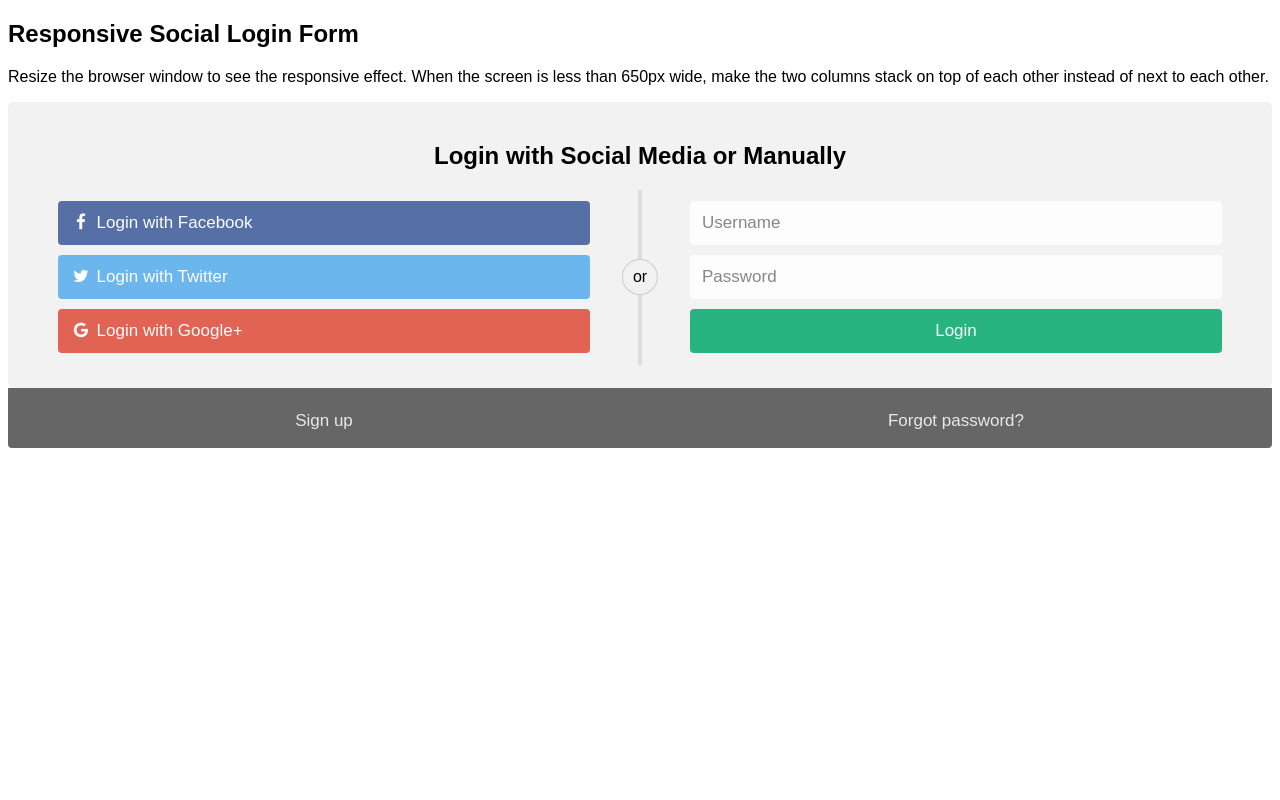
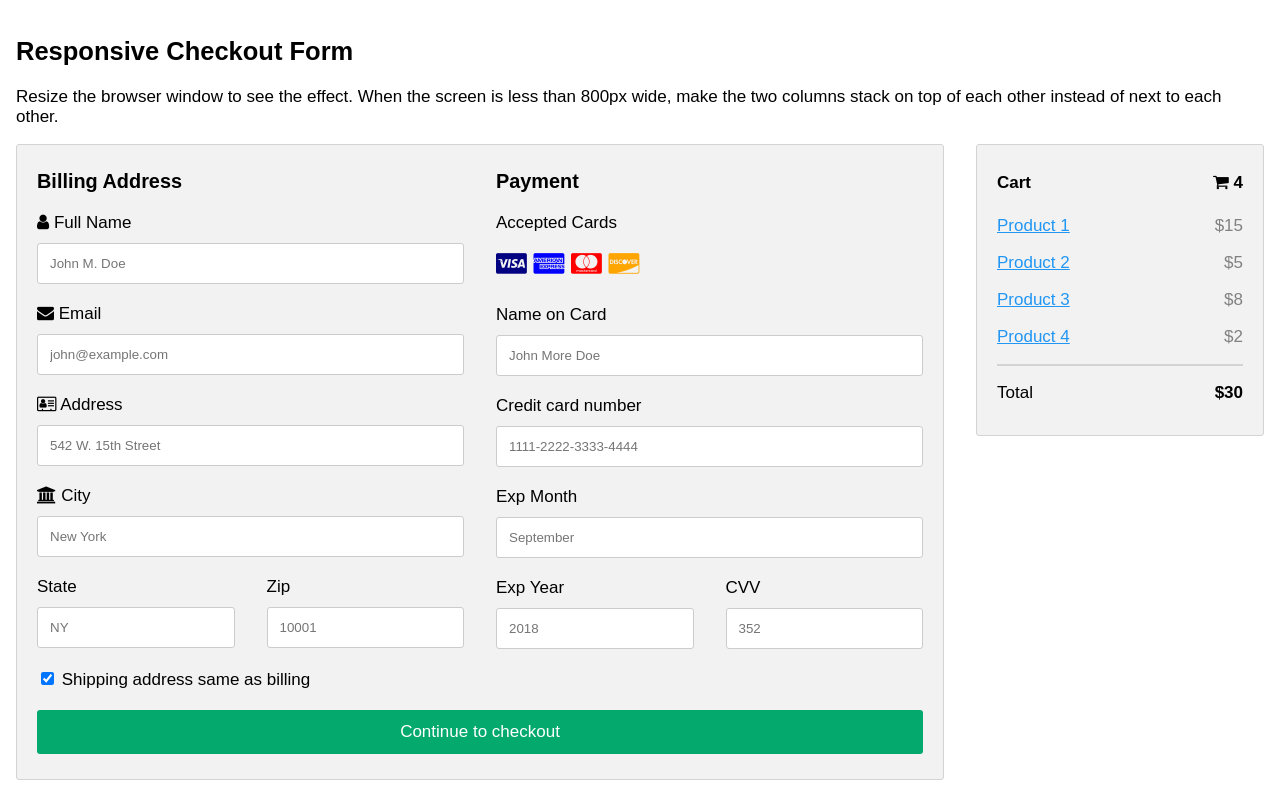
Before and after one commit to khadarbasha019/micropracess, a plain HTML site: page index.html in a window 1280 px wide. Drawn offline with Linux system fonts and the light colour scheme.

Commit message:
Update index.html

```diff
--- a/index.html
+++ b/index.html
@@ -5,180 +5,187 @@
 <link rel="stylesheet" href="https://cdnjs.cloudflare.com/ajax/libs/font-awesome/4.7.0/css/font-awesome.min.css">
 <style>
 body {
-  font-family: Arial, Helvetica, sans-serif;
+  font-family: Arial;
+  font-size: 17px;
+  padding: 8px;
 }
 
 * {
   box-sizing: border-box;
 }
 
-/* style the container */
-.container {
-  position: relative;
-  border-radius: 5px;
-  background-color: #f2f2f2;
-  padding: 20px 0 30px 0;
+.row {
+  display: -ms-flexbox; /* IE10 */
+  display: flex;
+  -ms-flex-wrap: wrap; /* IE10 */
+  flex-wrap: wrap;
+  margin: 0 -16px;
 }
 
-/* style inputs and link buttons */
-input,
-.btn {
-  width: 100%;
-  padding: 12px;
-  border: none;
-  border-radius: 4px;
-  margin: 5px 0;
-  opacity: 0.85;
-  display: inline-block;
-  font-size: 17px;
-  line-height: 20px;
-  text-decoration: none; /* remove underline from anchors */
+.col-25 {
+  -ms-flex: 25%; /* IE10 */
+  flex: 25%;
 }
 
-input:hover,
-.btn:hover {
-  opacity: 1;
+.col-50 {
+  -ms-flex: 50%; /* IE10 */
+  flex: 50%;
 }
 
-/* add appropriate colors to fb, twitter and google buttons */
-.fb {
-  background-color: #3B5998;
-  color: white;
+.col-75 {
+  -ms-flex: 75%; /* IE10 */
+  flex: 75%;
 }
 
-.twitter {
-  background-color: #55ACEE;
-  color: white;
+.col-25,
+.col-50,
+.col-75 {
+  padding: 0 16px;
 }
 
-.google {
-  background-color: #dd4b39;
-  color: white;
+.container {
+  background-color: #f2f2f2;
+  padding: 5px 20px 15px 20px;
+  border: 1px solid lightgrey;
+  border-radius: 3px;
 }
 
-/* style the submit button */
-input[type=submit] {
+input[type=text] {
+  width: 100%;
+  margin-bottom: 20px;
+  padding: 12px;
+  border: 1px solid #ccc;
+  border-radius: 3px;
+}
+
+label {
+  margin-bottom: 10px;
+  display: block;
+}
+
+.icon-container {
+  margin-bottom: 20px;
+  padding: 7px 0;
+  font-size: 24px;
+}
+
+.btn {
   background-color: #04AA6D;
   color: white;
+  padding: 12px;
+  margin: 10px 0;
+  border: none;
+  width: 100%;
+  border-radius: 3px;
   cursor: pointer;
+  font-size: 17px;
 }
 
-input[type=submit]:hover {
+.btn:hover {
   background-color: #45a049;
 }
 
-/* Two-column layout */
-.col {
-  float: left;
-  width: 50%;
-  margin: auto;
-  padding: 0 50px;
-  margin-top: 6px;
+a {
+  color: #2196F3;
 }
 
-/* Clear floats after the columns */
-.row:after {
-  content: "";
-  display: table;
-  clear: both;
+hr {
+  border: 1px solid lightgrey;
 }
 
-/* vertical line */
-.vl {
-  position: absolute;
-  left: 50%;
-  transform: translate(-50%);
-  border: 2px solid #ddd;
-  height: 175px;
+span.price {
+  float: right;
+  color: grey;
 }
 
-/* text inside the vertical line */
-.vl-innertext {
-  position: absolute;
-  top: 50%;
-  transform: translate(-50%, -50%);
-  background-color: #f1f1f1;
-  border: 1px solid #ccc;
-  border-radius: 50%;
-  padding: 8px 10px;
+/* Responsive layout - when the screen is less than 800px wide, make the two columns stack on top of each other instead of next to each other (also change the direction - make the "cart" column go on top) */
+@media (max-width: 800px) {
+  .row {
+    flex-direction: column-reverse;
   }
-
-/* hide some text on medium and large screens */
-.hide-md-lg {
-  display: none;
-}
-
-/* bottom container */
-.bottom-container {
-  text-align: center;
-  background-color: #666;
-  border-radius: 0px 0px 4px 4px;
-}
-
-/* Responsive layout - when the screen is less than 650px wide, make the two columns stack on top of each other instead of next to each other */
-@media screen and (max-width: 650px) {
-  .col {
-    width: 100%;
-    margin-top: 0;
-  }
-  /* hide the vertical line */
-  .vl {
-    display: none;
-  }
-  /* show the hidden text on small screens */
-  .hide-md-lg {
-    display: block;
-    text-align: center;
+  .col-25 {
+    margin-bottom: 20px;
   }
 }
 </style>
 </head>
 <body>
 
-<h2>Responsive Social Login Form</h2>
-<p>Resize the browser window to see the responsive effect. When the screen is less than 650px wide, make the two columns stack on top of each other instead of next to each other.</p>
-
+<h2>Responsive Checkout Form</h2>
+<p>Resize the browser window to see the effect. When the screen is less than 800px wide, make the two columns stack on top of each other instead of next to each other.</p>
+<div class="row">
+  <div class="col-75">
     <div class="container">
       <form action="/action_page.php">
+
         <div class="row">
-      <h2 style="text-align:center">Login with Social Media or Manually</h2>
-      <div class="vl">
-        <span class="vl-innertext">or</span>
+          <div class="col-50">
+            <h3>Billing Address</h3>
+            <label for="fname"><i class="fa fa-user"></i> Full Name</label>
+            <input type="text" id="fname" name="firstname" placeholder="John M. Doe">
+            <label for="email"><i class="fa fa-envelope"></i> Email</label>
+            <input type="text" id="email" name="email" placeholder="john@example.com">
+            <label for="adr"><i class="fa fa-address-card-o"></i> Address</label>
+            <input type="text" id="adr" name="address" placeholder="542 W. 15th Street">
+            <label for="city"><i class="fa fa-institution"></i> City</label>
+            <input type="text" id="city" name="city" placeholder="New York">
+
+            <div class="row">
+              <div class="col-50">
+                <label for="state">State</label>
+                <input type="text" id="state" name="state" placeholder="NY">
+              </div>
+              <div class="col-50">
+                <label for="zip">Zip</label>
+                <input type="text" id="zip" name="zip" placeholder="10001">
+              </div>
+            </div>
           </div>
 
-      <div class="col">
-        <a href="#" class="fb btn">
-          <i class="fa fa-facebook fa-fw"></i> Login with Facebook
-         </a>
-        <a href="#" class="twitter btn">
-          <i class="fa fa-twitter fa-fw"></i> Login with Twitter
-        </a>
-        <a href="#" class="google btn"><i class="fa fa-google fa-fw">
-          </i> Login with Google+
-        </a>
+          <div class="col-50">
+            <h3>Payment</h3>
+            <label for="fname">Accepted Cards</label>
+            <div class="icon-container">
+              <i class="fa fa-cc-visa" style="color:navy;"></i>
+              <i class="fa fa-cc-amex" style="color:blue;"></i>
+              <i class="fa fa-cc-mastercard" style="color:red;"></i>
+              <i class="fa fa-cc-discover" style="color:orange;"></i>
             </div>
-
-      <div class="col">
-        <div class="hide-md-lg">
-          <p>Or sign in manually:</p>
+            <label for="cname">Name on Card</label>
+            <input type="text" id="cname" name="cardname" placeholder="John More Doe">
+            <label for="ccnum">Credit card number</label>
+            <input type="text" id="ccnum" name="cardnumber" placeholder="1111-2222-3333-4444">
+            <label for="expmonth">Exp Month</label>
+            <input type="text" id="expmonth" name="expmonth" placeholder="September">
+            <div class="row">
+              <div class="col-50">
+                <label for="expyear">Exp Year</label>
+                <input type="text" id="expyear" name="expyear" placeholder="2018">
               </div>
-
-        <input type="text" name="username" placeholder="Username" required>
-        <input type="password" name="password" placeholder="Password" required>
-        <input type="submit" value="Login">
+              <div class="col-50">
+                <label for="cvv">CVV</label>
+                <input type="text" id="cvv" name="cvv" placeholder="352">
+              </div>
+            </div>
           </div>
 
         </div>
+        <label>
+          <input type="checkbox" checked="checked" name="sameadr"> Shipping address same as billing
+        </label>
+        <input type="submit" value="Continue to checkout" class="btn">
       </form>
     </div>
-
-<div class="bottom-container">
-  <div class="row">
-    <div class="col">
-      <a href="#" style="color:white" class="btn">Sign up</a>
   </div>
-    <div class="col">
-      <a href="#" style="color:white" class="btn">Forgot password?</a>
+  <div class="col-25">
+    <div class="container">
+      <h4>Cart <span class="price" style="color:black"><i class="fa fa-shopping-cart"></i> <b>4</b></span></h4>
+      <p><a href="#">Product 1</a> <span class="price">$15</span></p>
+      <p><a href="#">Product 2</a> <span class="price">$5</span></p>
+      <p><a href="#">Product 3</a> <span class="price">$8</span></p>
+      <p><a href="#">Product 4</a> <span class="price">$2</span></p>
+      <hr>
+      <p>Total <span class="price" style="color:black"><b>$30</b></span></p>
     </div>
   </div>
 </div>
```
Lines whose indentation alone changed are shown as unchanged.
